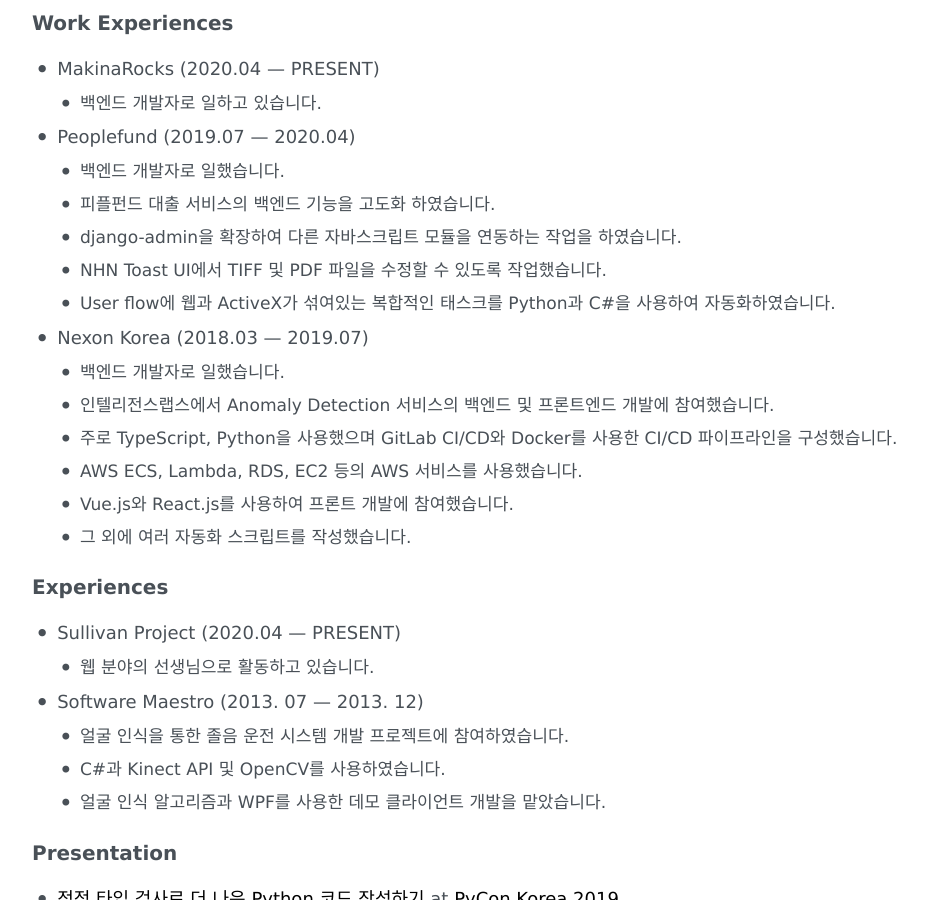
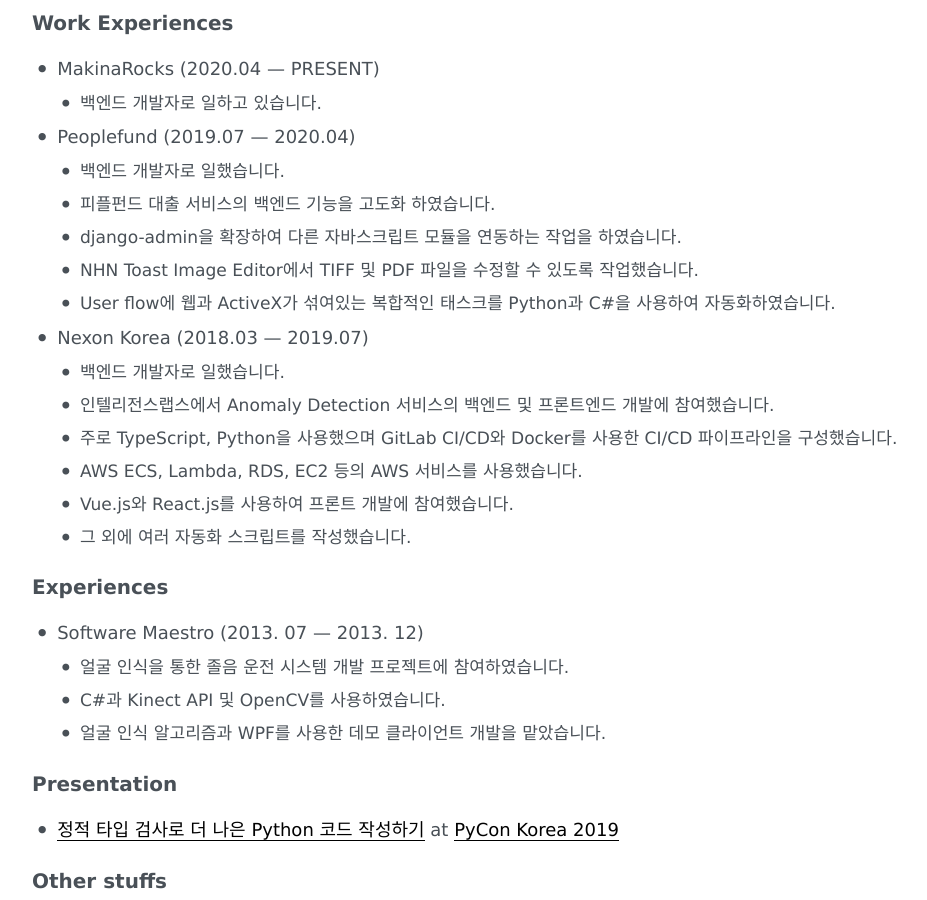
Before and after one commit to blurfx/xo.dev, a Jekyll site: the page built from about.md, in a window 1280 px wide and 900 px high, scrolled down 370 px. Shown: the whole window, without its empty margins (118-1045 px from the left). Built offline with Jekyll 4.4.1, drawn with Linux system fonts in a browser that asks for light colours.

Commit message:
Update about.md

```diff
--- a/about.md
+++ b/about.md
@@ -19,7 +19,7 @@
   + 백엔드 개발자로 일했습니다.
   + 피플펀드 대출 서비스의 백엔드 기능을 고도화 하였습니다.
   + django-admin을 확장하여 다른 자바스크립트 모듈을 연동하는 작업을 하였습니다.
-  + NHN Toast UI에서 TIFF 및 PDF 파일을 수정할 수 있도록 작업했습니다.
+  + NHN Toast Image Editor에서 TIFF 및 PDF 파일을 수정할 수 있도록 작업했습니다.
   + User flow에 웹과 ActiveX가 섞여있는 복합적인 태스크를 Python과 C#을 사용하여 자동화하였습니다.
 
 - Nexon Korea (2018.03 — 2019.07)
@@ -32,8 +32,6 @@
 
 
 ## Experiences
-- Sullivan Project (2020.04 — PRESENT)
-  + 웹 분야의 선생님으로 활동하고 있습니다.
 
 - Software Maestro (2013. 07 — 2013. 12)
   + 얼굴 인식을 통한 졸음 운전 시스템 개발 프로젝트에 참여하였습니다.
```
